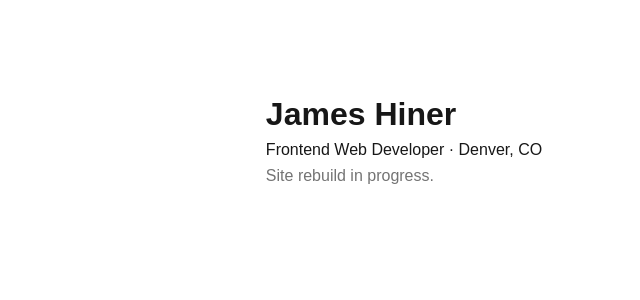
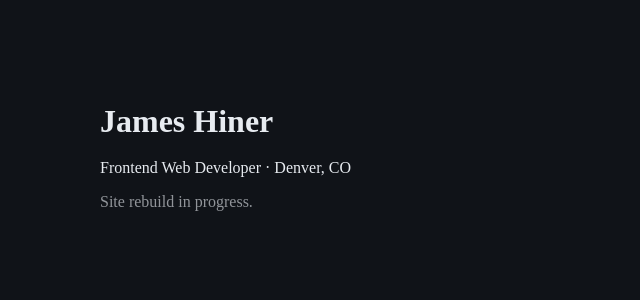
Before and after one commit to jameshiner/dev, a Next.js app: page / in a window 1280 px wide. Shown: the top 300 px of the page, without its empty margins (236-876 px from the left). Built offline with nearby package versions, Linux system fonts and the light colour scheme.

Commit message:
Add Granite design tokens and light/dark theme toggle

```diff
--- a/src/app/globals.css
+++ b/src/app/globals.css
@@ -1,40 +1,62 @@
+/* Tokens: "Granite" — slate ground, sky-blue accent, green and amber for tags.
+   Dark is the default; [data-theme='light'] is set by the inline script in layout.tsx. */
 :root {
-  --background: #ffffff;
-  --foreground: #171717;
+  color-scheme: dark;
+
+  --bg: #101318;
+  --surface: #181d25;
+  --border: #232a35;
+  --text: #e7ebf0;
+  --text-muted: #97a1ae;
+  --accent: #7cc4e8;
+  --green: #9fd67a;
+  --amber: #f0b45e;
+
+  --font-display: var(--font-schibsted), system-ui, sans-serif;
+  --font-text: var(--font-geist), system-ui, sans-serif;
+
+  --radius: 14px;
+  --transition: 0.2s ease;
 }
 
-@media (prefers-color-scheme: dark) {
-  :root {
-    --background: #0a0a0a;
-    --foreground: #ededed;
-  }
+[data-theme='light'] {
+  color-scheme: light;
+
+  --bg: #f4f6f8;
+  --surface: #ffffff;
+  --border: #dde3ea;
+  --text: #121821;
+  --text-muted: #5a6676;
+  --accent: #1c6ea4;
+  --green: #3b7d23;
+  --amber: #b0650f;
 }
 
-html {
-  height: 100%;
+*,
+*::before,
+*::after {
+  box-sizing: border-box;
+  margin: 0;
+  padding: 0;
 }
 
 html,
 body {
-  max-width: 100vw;
-  overflow-x: hidden;
+  /* clip, not hidden: hidden makes body a scroll container and breaks position: sticky. */
+  overflow-x: clip;
 }
 
 body {
-  min-height: 100%;
-  display: flex;
-  flex-direction: column;
-  color: var(--foreground);
-  background: var(--background);
-  font-family: Arial, Helvetica, sans-serif;
+  min-height: 100dvh;
+  color: var(--text);
+  background: var(--bg);
+  font-family: var(--font-text);
+  line-height: 1.6;
   -webkit-font-smoothing: antialiased;
   -moz-osx-font-smoothing: grayscale;
-}
-
-* {
-  box-sizing: border-box;
-  padding: 0;
-  margin: 0;
+  transition:
+    background-color var(--transition),
+    color var(--transition);
 }
 
 a {
@@ -42,8 +64,22 @@ a {
   text-decoration: none;
 }
 
-@media (prefers-color-scheme: dark) {
-  html {
-    color-scheme: dark;
+img,
+svg {
+  display: block;
+}
+
+:focus-visible {
+  outline: 2px solid var(--accent);
+  outline-offset: 2px;
+}
+
+@media (prefers-reduced-motion: reduce) {
+  *,
+  *::before,
+  *::after {
+    transition-duration: 0.01ms !important;
+    animation-duration: 0.01ms !important;
+    animation-iteration-count: 1 !important;
   }
 }
--- /dev/null
+++ b/src/components/theme.ts
@@ -0,0 +1,5 @@
+// Shared by the root layout (server) and ThemeToggle (client), so it lives in a plain module.
+export const THEME_STORAGE_KEY = 'theme';
+
+// Runs in <head> before first paint so a saved light theme never flashes dark.
+export const themeScript = `try{if(localStorage.getItem('${THEME_STORAGE_KEY}')==='light')document.documentElement.dataset.theme='light'}catch(e){}`;
```
Also changed, not shown: src/components/ThemeToggle.module.css (added, +29 -0 lines), src/components/ThemeToggle.tsx (added, +34 -0 lines).
